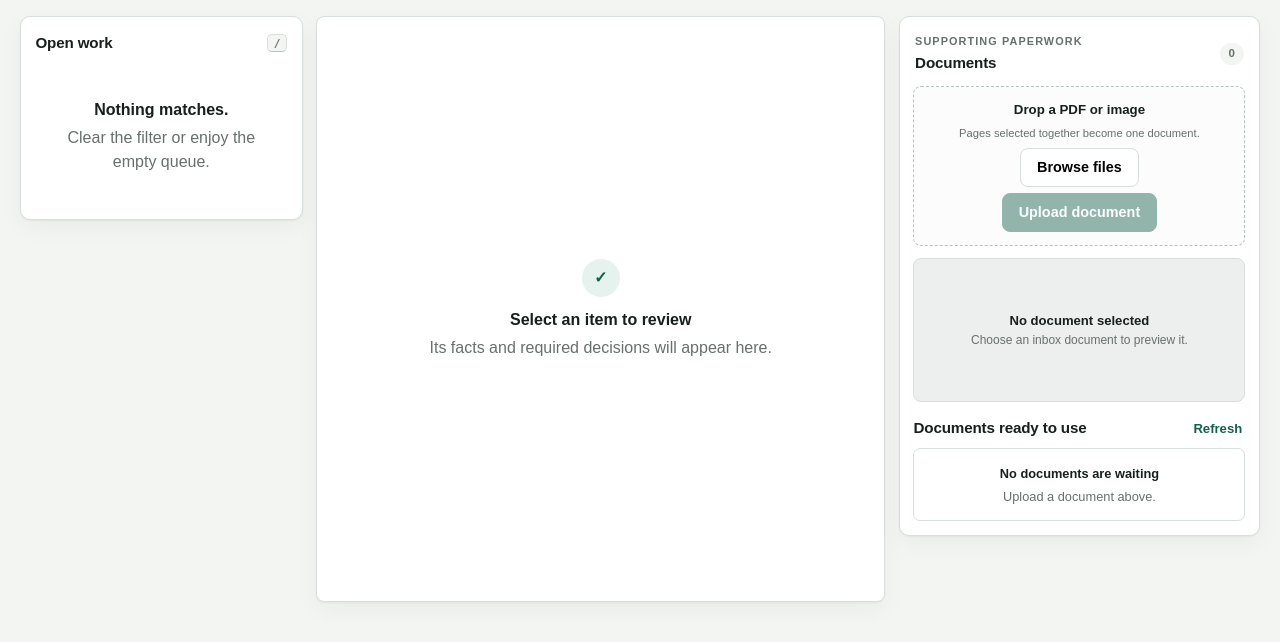
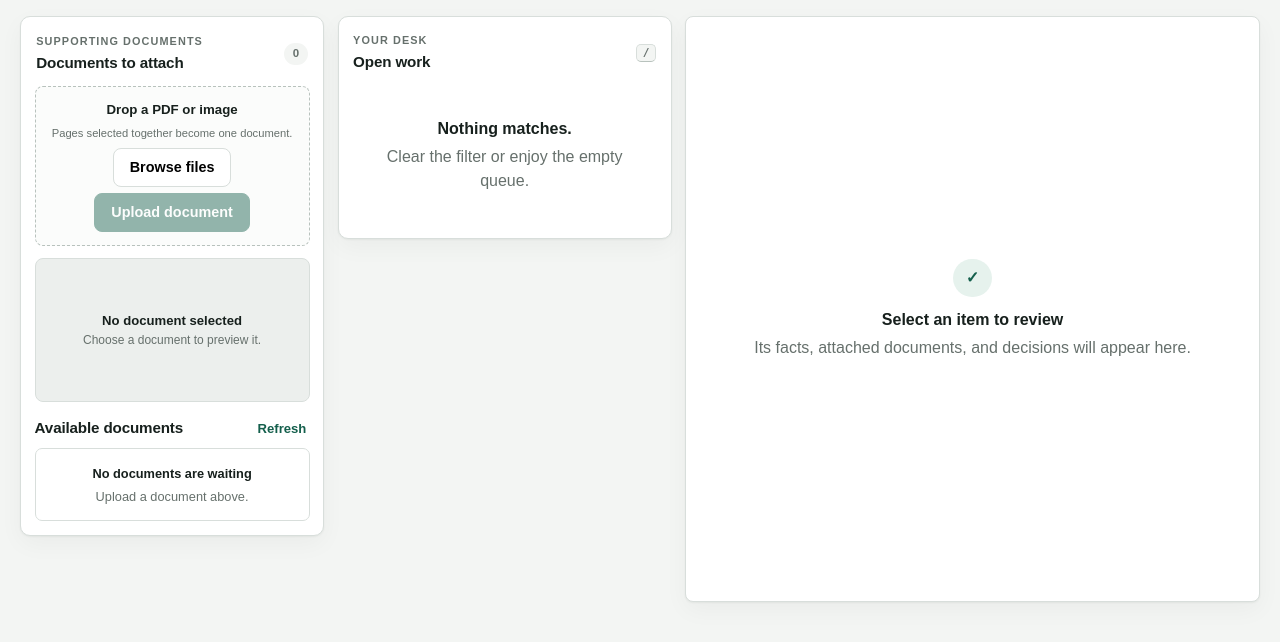
Before and after one commit to charlieboardman/cash-27, a Flask app: page /review in a window 1280 px wide. Shown: the part 144-786 px from the top of the page. Run offline with Flask 3, Linux system fonts and the light colour scheme; the visitor is signed in with stand-in values (Sample User, id 1); data that the repository does not hold is empty; parts of the project's set-up code (start-up, migrations or seed data) failed here and were passed over; some libraries are stand-ins or nearby versions.

Commit message:
Reframe review as a document-to-desk workflow

```diff
--- a/cash/static/css/app.css
+++ b/cash/static/css/app.css
@@ -204,8 +204,8 @@ main.review-main { max-width: none; padding: 1rem 1.25rem 2rem; }
 .review-filters select { width: 10.5rem; }
 .review-desk {
   display: grid;
-  grid-template-columns: minmax(15rem, .72fr) minmax(30rem, 1.45fr)
-                         minmax(20rem, .92fr);
+  grid-template-columns: minmax(18rem, .82fr) minmax(18rem, .9fr)
+                         minmax(32rem, 1.55fr);
   gap: .85rem; align-items: start;
 }
 .work-pane, .decision-pane, .evidence-pane {
@@ -416,6 +416,16 @@ textarea { resize: vertical; font: inherit; padding: .45rem .6rem;
   display: flex; align-items: center; gap: .5rem; text-align: left; cursor: pointer;
 }
 .evidence-card:hover { background: #fbfcfb; }
+.evidence-list li { position: relative; }
+.evidence-list li[draggable="true"] { cursor: grab; }
+.evidence-list li[draggable="true"]:active { cursor: grabbing; }
+.document-actions { display: flex; border-top: 1px solid var(--line); }
+.document-actions .put-on-desk { width: 100%; border: 0; background: #fbfcfb;
+  color: var(--accent); cursor: pointer; padding: .38rem .48rem; font-size: .72rem;
+  font-weight: 700; text-align: left; }
+.document-actions .put-on-desk:hover { background: var(--accent-soft); }
+.document-drop-slot { transition: border-color .15s, background .15s; }
+.document-drop-slot.dragging { border-color: var(--accent); background: var(--accent-soft); }
 .pdf-mark {
   display: grid; place-items: center; flex: 0 0 2rem; height: 2.35rem;
   border-radius: 5px; background: var(--danger-soft); color: var(--danger);
@@ -427,12 +437,9 @@ textarea { resize: vertical; font: inherit; padding: .45rem .6rem;
 .preview-arrow { margin-left: auto; color: var(--muted); font-size: 1.2rem; }
 
 @media (max-width: 1180px) {
-  .review-desk { grid-template-columns: minmax(14rem, .65fr) minmax(28rem, 1.35fr); }
-  .evidence-pane { position: static; max-height: none; grid-column: 1 / -1; }
-  .evidence-pane { display: grid; grid-template-columns: minmax(16rem, .65fr)
-                                      minmax(20rem, 1fr); gap: .7rem; }
-  .evidence-pane > .pane-heading, .evidence-pane > .inbox-heading,
-  .evidence-pane > .evidence-list { grid-column: 1 / -1; }
+  .review-desk { grid-template-columns: minmax(15rem, .8fr) minmax(18rem, 1fr); }
+  .decision-pane { grid-column: 1 / -1; }
+  .evidence-pane { position: static; max-height: none; }
   .document-viewer { margin-top: 0; }
 }
 
--- a/cash/static/js/review.js
+++ b/cash/static/js/review.js
@@ -171,14 +171,24 @@ function renderEvidenceList() {
     const li = document.createElement("li");
     const selected = state.activeDocument?.document_id === inboxDocument.document_id;
     li.className = selected ? "selected" : "";
+    li.draggable = true;
+    li.dataset.documentId = inboxDocument.document_id;
     li.innerHTML = `<button type="button" class="evidence-card">
       <span class="pdf-mark" aria-hidden="true">PDF</span>
       <span class="evidence-copy"><strong>Uploaded ${esc(displayDateTime(inboxDocument.created_at))}</strong>
         <span>${esc(inboxDocument.page_count || "?")} page(s)</span>
       </span><span class="preview-arrow" aria-hidden="true">›</span>
-    </button>`;
+    </button><div class="document-actions"><button type="button"
+      class="put-on-desk">Put on desk</button></div>`;
     li.querySelector("button").addEventListener("click", () => {
       setActiveDocument(inboxDocument);
+    });
+    li.querySelector(".put-on-desk").addEventListener("click", () => {
+      attachDocument(inboxDocument);
+    });
+    li.addEventListener("dragstart", event => {
+      event.dataTransfer.setData("text/plain", inboxDocument.document_id);
+      event.dataTransfer.effectAllowed = "copy";
     });
     els.evidenceList.appendChild(li);
   }
@@ -318,38 +328,83 @@ function readAllocations(form) {
 
 function attachmentPanel({ support = false } = {}) {
   return `<section class="decision-section attachment-section">
-    <div class="section-heading"><div><p class="eyebrow">Choose documents</p>
-      <h3>Attach paperwork</h3></div></div>
-    <div class="attachment-choice">
-      <div><span>Signed document</span><strong id="primary-document-label">${state.attachments.primary ? "Selected document" : "None selected"}</strong></div>
-      <button type="button" class="btn ghost use-primary">Use selected PDF</button>
+    <div class="section-heading"><div><p class="eyebrow">Documents on this desk</p>
+      <h3>Attach documents</h3></div></div>
+    <div class="attachment-choice document-drop-slot" data-document-slot="primary">
+      <div><span>Required signed document</span><strong id="primary-document-label">${state.attachments.primary ? "Document attached" : "Drop or select a document"}</strong></div>
+      <button type="button" class="btn ghost use-primary">Place selected document</button>
     </div>
-    ${support ? `<div class="attachment-choice">
-      <div><span>Other supporting documents</span><strong id="support-document-label">${state.attachments.support.length ? `${state.attachments.support.length} selected` : "None"}</strong></div>
-      <button type="button" class="btn ghost add-support">Add selected PDF</button>
+    ${support ? `<div class="attachment-choice document-drop-slot" data-document-slot="support">
+      <div><span>Other supporting documents</span><strong id="support-document-label">${state.attachments.support.length ? `${state.attachments.support.length} attached` : "Drop documents here"}</strong></div>
+      <button type="button" class="btn ghost add-support">Add selected document</button>
     </div>` : ""}
-    <p class="field-help">Select or upload a document on the right, then attach it here.</p>
+    <p class="field-help">Choose a document on the left and place it here, or drag it onto the appropriate box.</p>
   </section>`;
+}
+
+function updateAttachmentLabels(root = els.detail) {
+  const primary = root.querySelector("#primary-document-label");
+  if (primary) primary.textContent = state.attachments.primary
+    ? "Document attached" : "Drop or select a document";
+  const support = root.querySelector("#support-document-label");
+  if (support) support.textContent = state.attachments.support.length
+    ? `${state.attachments.support.length} attached` : "Drop documents here";
+}
+
+function attachDocument(document, target = null) {
+  if (!state.selectedItem) {
+    showMessage("Choose an open item before attaching a document.", "warning");
+    return;
+  }
+  if (state.selectedItem.kind === "inbox_document") {
+    showMessage("This document is already on the desk. Record what it represents below.", "warning");
+    return;
+  }
+  const supportsOtherDocuments = Boolean(els.detail.querySelector(".add-support"));
+  const slot = target || (!state.attachments.primary || !supportsOtherDocuments
+    ? "primary" : "support");
+  if (slot === "support") {
+    if (!state.attachments.support.includes(document.document_id)) {
+      state.attachments.support.push(document.document_id);
+    }
+  } else {
+    state.attachments.primary = document.document_id;
+  }
+  state.activeDocument = document;
+  updateAttachmentLabels();
+  renderViewer();
+  renderEvidenceList();
+  markDirty();
+  showMessage(slot === "support" ? "Supporting document added to this desk item."
+    : "Document placed on this desk item.");
 }
 
 function wireAttachments(root, { support = false } = {}) {
   root.querySelector(".use-primary")?.addEventListener("click", () => {
     if (!state.activeDocument) {
-      showMessage("Select or upload a document first.", "warning"); return;
+      showMessage("Choose or upload a document first.", "warning"); return;
     }
-    state.attachments.primary = state.activeDocument.document_id;
-    root.querySelector("#primary-document-label").textContent = "Selected document";
-    markDirty();
+    attachDocument(state.activeDocument, "primary");
   });
   if (support) root.querySelector(".add-support")?.addEventListener("click", () => {
     if (!state.activeDocument) {
-      showMessage("Select or upload a document first.", "warning"); return;
+      showMessage("Choose or upload a document first.", "warning"); return;
     }
-    const id = state.activeDocument.document_id;
-    if (!state.attachments.support.includes(id)) state.attachments.support.push(id);
-    root.querySelector("#support-document-label").textContent =
-      `${state.attachments.support.length} selected`;
-    markDirty();
+    attachDocument(state.activeDocument, "support");
+  });
+  root.querySelectorAll(".document-drop-slot").forEach(slot => {
+    slot.addEventListener("dragover", event => {
+      event.preventDefault();
+      slot.classList.add("dragging");
+    });
+    slot.addEventListener("dragleave", () => slot.classList.remove("dragging"));
+    slot.addEventListener("drop", event => {
+      event.preventDefault();
+      slot.classList.remove("dragging");
+      const id = event.dataTransfer.getData("text/plain");
+      const document = state.inbox.find(item => item.document_id === id);
+      if (document) attachDocument(document, slot.dataset.documentSlot);
+    });
   });
 }
 
@@ -368,9 +423,9 @@ function renderDirectExpense() {
   els.detail.innerHTML = `${detailHeader("Direct expense", voucher.voucher_id,
     `${voucher.recipient} · ${voucher.purpose}`, ["categories needed"])}
     <section class="decision-section"><div class="section-heading"><div>
-      <p class="eyebrow">Purchase details</p><h3>Check the signed paperwork</h3></div></div>
+      <p class="eyebrow">Purchase details</p><h3>Check the signed document</h3></div></div>
       <div class="fact-grid">
-        ${fact("Receipt total", faceKnown ? money(decimal(voucher.face_value_minor), voucher.face_currency) : "Not recorded", faceKnown ? "Total printed on the receipt" : "Confirm from signed paperwork")}
+        ${fact("Receipt total", faceKnown ? money(decimal(voucher.face_value_minor), voucher.face_currency) : "Not recorded", faceKnown ? "Total printed on the receipt" : "Confirm from the signed document")}
         ${fact("USD paid", money(decimal(voucher.usd_paid_cents), "USD"))}
         ${fact("MXN paid", money(decimal(voucher.mxn_paid_centavos), "MXN"))}
         ${fact("Change returned", `${money(decimal(voucher.usd_change_cents), "USD")} · ${money(decimal(voucher.mxn_change_centavos), "MXN")}`)}
@@ -406,7 +461,7 @@ function renderDirectExpense() {
     event.preventDefault();
     const status = form.querySelector(".form-status");
     if (!state.attachments.primary) {
-      status.textContent = "Attach the signed paperwork before saving."; return;
+      status.textContent = "Attach the signed document before saving."; return;
     }
     status.textContent = "Saving…";
     try {
@@ -426,8 +481,8 @@ function renderDirectExpense() {
 
 function renderSignout() {
   const voucher = state.detail.voucher;
-  els.detail.innerHTML = `${detailHeader("Signout paperwork", voucher.voucher_id,
-    `${voucher.recipient} · ${voucher.purpose}`, ["signed paperwork needed"])}
+  els.detail.innerHTML = `${detailHeader("Signout form", voucher.voucher_id,
+    `${voucher.recipient} · ${voucher.purpose}`, ["signed form needed"])}
     <section class="decision-section"><p class="eyebrow">Signout details</p>
       <div class="fact-grid">
         ${fact("Originally received", `${money(decimal(voucher.authorized_usd_cents), "USD")} · ${money(decimal(voucher.authorized_mxn_centavos), "MXN")}`)}
@@ -453,14 +508,14 @@ function renderSignout() {
           expected_version: voucher.version,
           document_id: state.attachments.primary },
       });
-      await afterCommit(`${voucher.voucher_id} paperwork attached.`, true);
+      await afterCommit(`${voucher.voucher_id} form attached.`, true);
     } catch (error) { status.textContent = error.message; }
   });
 }
 
 function renderAddendum() {
   const addendum = state.detail.addendum;
-  els.detail.innerHTML = `${detailHeader(addendum.kind === "positive" ? "Additional-cash paperwork" : "Cash-return paperwork", addendum.addendum_id,
+  els.detail.innerHTML = `${detailHeader(addendum.kind === "positive" ? "Additional-cash form" : "Cash-return form", addendum.addendum_id,
     `${addendum.voucher_id} · ${addendum.kind === "positive" ? "Additional cash" : "Cash return"}`,
     ["signed document needed"])}
     <section class="decision-section"><div class="fact-grid">
--- a/cash/templates/review.html
+++ b/cash/templates/review.html
@@ -33,31 +33,11 @@
   <output id="review-message" class="notice" role="status" hidden></output>
 
   <div class="review-desk">
-    <aside class="work-pane" aria-labelledby="work-heading">
-      <div class="pane-heading">
-        <h2 id="work-heading">Open work</h2>
-        <kbd title="Keyboard shortcut">/</kbd>
-      </div>
-      <ol id="worklist" tabindex="0" aria-label="Review worklist"></ol>
-      <div id="empty-worklist" class="empty-state" hidden>
-        <strong>Nothing matches.</strong>
-        <span>Clear the filter or enjoy the empty queue.</span>
-      </div>
-    </aside>
-
-    <section id="detail" class="decision-pane" aria-live="polite">
-      <div class="empty-state decision-empty">
-        <span class="empty-icon" aria-hidden="true">✓</span>
-        <strong>Select an item to review</strong>
-        <span>Its facts and required decisions will appear here.</span>
-      </div>
-    </section>
-
     <aside class="evidence-pane" aria-labelledby="evidence-heading">
       <div class="pane-heading">
         <div>
-          <p class="eyebrow">Supporting paperwork</p>
-          <h2 id="evidence-heading">Documents</h2>
+          <p class="eyebrow">Supporting documents</p>
+          <h2 id="evidence-heading">Documents to attach</h2>
         </div>
         <span id="inbox-count" class="count-pill">0</span>
       </div>
@@ -78,18 +58,39 @@
       <div id="document-viewer" class="document-viewer empty">
         <div class="document-placeholder">
           <strong>No document selected</strong>
-          <span>Choose an inbox document to preview it.</span>
+          <span>Choose a document to preview it.</span>
         </div>
       </div>
 
       <div class="inbox-heading">
-        <h3>Documents ready to use</h3>
+        <h3>Available documents</h3>
         <button type="button" class="text-button" id="refresh-inbox">
           Refresh
         </button>
       </div>
       <ol id="evidence-list" class="evidence-list"></ol>
     </aside>
+
+    <aside class="work-pane" aria-labelledby="work-heading">
+      <div class="pane-heading">
+        <div><p class="eyebrow">Your desk</p>
+          <h2 id="work-heading">Open work</h2></div>
+        <kbd title="Keyboard shortcut">/</kbd>
+      </div>
+      <ol id="worklist" tabindex="0" aria-label="Review worklist"></ol>
+      <div id="empty-worklist" class="empty-state" hidden>
+        <strong>Nothing matches.</strong>
+        <span>Clear the filter or enjoy the empty queue.</span>
+      </div>
+    </aside>
+
+    <section id="detail" class="decision-pane" aria-live="polite">
+      <div class="empty-state decision-empty">
+        <span class="empty-icon" aria-hidden="true">✓</span>
+        <strong>Select an item to review</strong>
+        <span>Its facts, attached documents, and decisions will appear here.</span>
+      </div>
+    </section>
   </div>
 </div>
 <script src="/static/js/review.js"></script>
--- a/cash/web/review.py
+++ b/cash/web/review.py
@@ -92,7 +92,7 @@ def worklist():
             "secondary": row["purpose"], "date": row["date"],
             "usd": f"{row['usd_cents'] / 100:.2f}",
             "mxn": f"{row['mxn_centavos'] / 100:.2f}",
-            "badges": ["choose categories", "signed paperwork needed"],
+            "badges": ["choose categories", "signed document needed"],
             "version": row["version"], "created_at": row["created_at"],
         })
     for row in g.db.execute(
@@ -110,7 +110,7 @@ def worklist():
             "secondary": row["purpose"], "date": row["created_at"][:10],
             "usd": f"{(row['authorized_usd_cents'] or 0) / 100:.2f}",
             "mxn": f"{(row['authorized_mxn_centavos'] or 0) / 100:.2f}",
-            "badges": ["signed paperwork needed"],
+            "badges": ["signed form needed"],
             "version": row["version"], "created_at": row["created_at"],
         })
     for row in g.db.execute(
```
